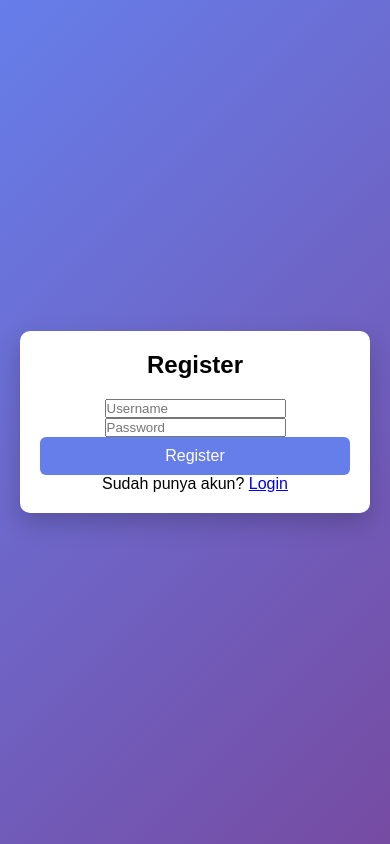
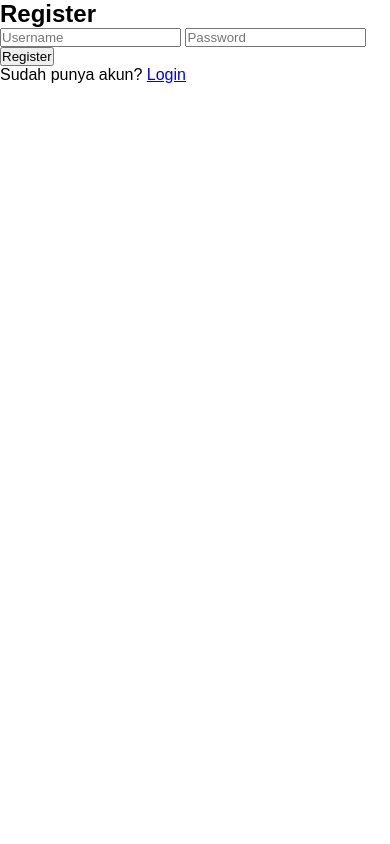
Before and after one commit to Yandboy/whatsapp-clone, a website: page public/register.html in a window 390 px wide. Drawn offline with Linux system fonts and the light colour scheme.

Commit message:
Update style.css

```diff
--- a/public/style.css
+++ b/public/style.css
@@ -5,83 +5,7 @@
   box-sizing: border-box;
   font-family: Arial, sans-serif;
 }
-/* CONTAINER UTAMA */
-.auth-container {
-  height: 100vh;
-  display: flex;
-  justify-content: center;
-  align-items: center;
-  background: linear-gradient(135deg, #667eea, #764ba2);
-}
 
-/* CARD */
-.auth-box {
-  background: #fff;
-  padding: 30px;
-  width: 100%;
-  max-width: 350px;
-  border-radius: 10px;
-  box-shadow: 0 10px 25px rgba(0, 0, 0, 0.2);
-  text-align: center;
-}
-
-/* TITLE */
-.auth-box h2 {
-  margin-bottom: 20px;
-}
-
-/* INPUT GROUP */
-.input-group {
-  width: 100%;
-  margin-bottom: 15px;
-}
-
-/* INPUT */
-.input-group input {
-  width: 100%;
-  padding: 10px;
-  border: 1px solid #ccc;
-  border-radius: 6px;
-  outline: none;
-  font-size: 14px;
-  transition: 0.3s;
-}
-
-/* FOCUS */
-.input-group input:focus {
-  border-color: #667eea;
-}
-
-/* BUTTON */
-.auth-box button {
-  width: 100%;
-  padding: 10px;
-  background: #667eea;
-  border: none;
-  color: #fff;
-  font-size: 16px;
-  border-radius: 6px;
-  cursor: pointer;
-  transition: 0.3s;
-}
-
-.auth-box button:hover {
-  background: #5a67d8;
-}
-
-/* MESSAGE */
-#message {
-  margin-top: 10px;
-  font-size: 14px;
-}
-
-/* MOBILE FIX */
-@media (max-width: 480px) {
-  .auth-box {
-    margin: 20px;
-    padding: 20px;
-  }
-}
 html,
 body {
   height: 100%;
```
